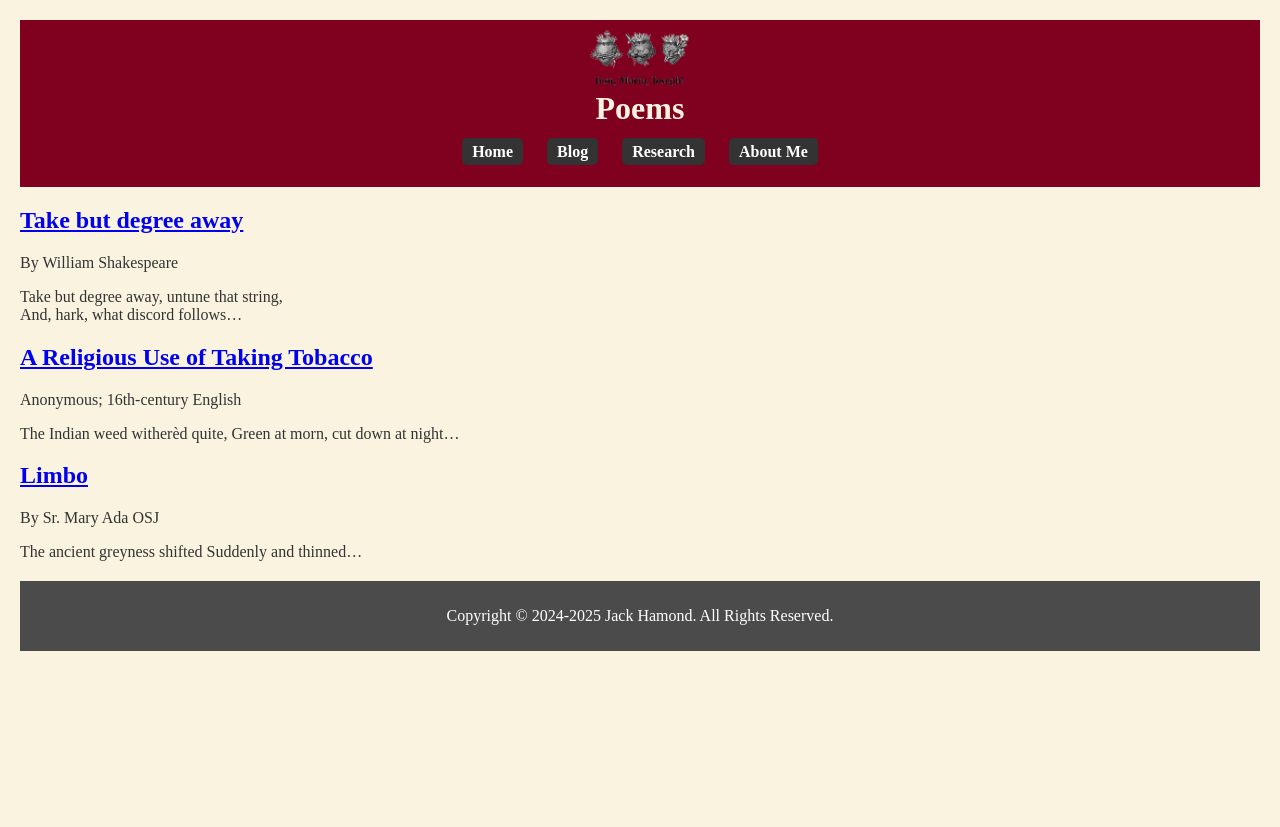
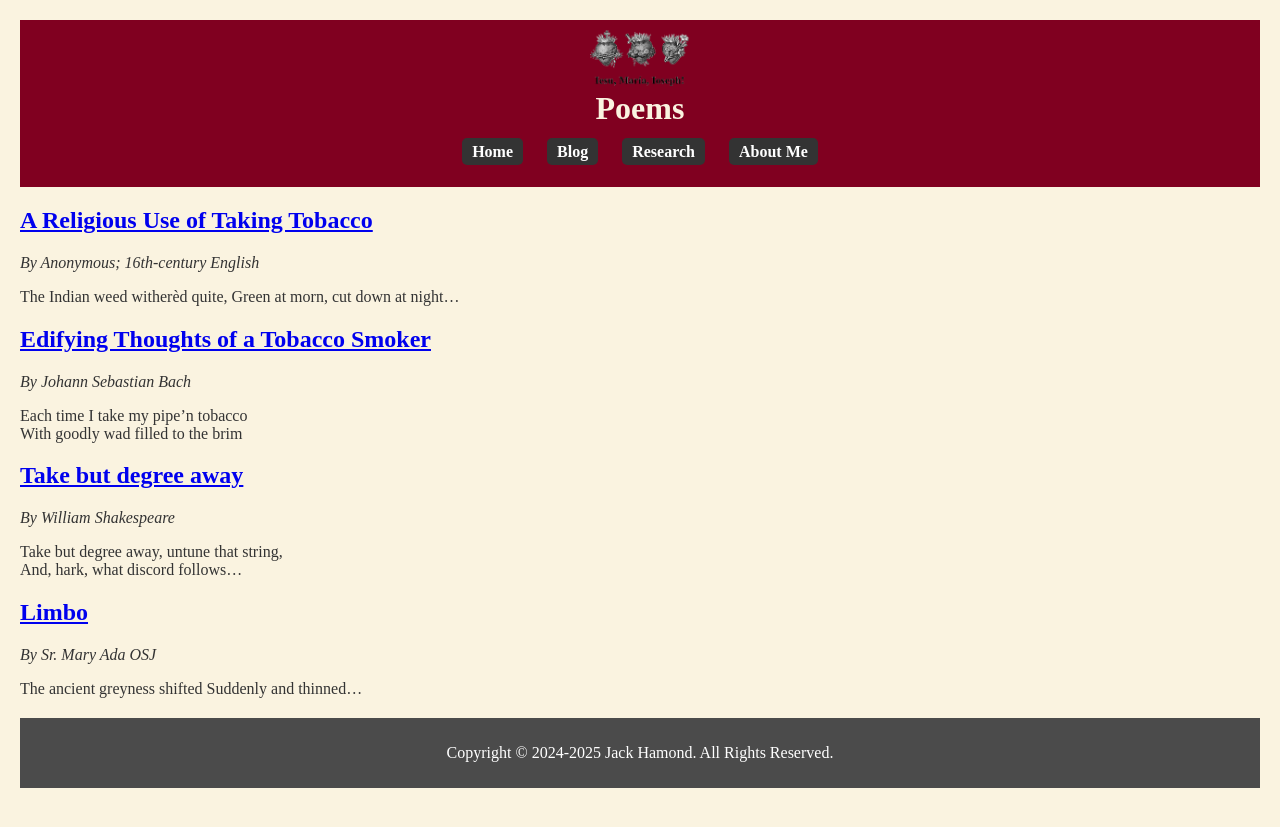
Before and after one commit to jackhamond/jackhamond.github.io, a Jekyll site: the page built from research/creatio/poetry/index.md, in a window 1280 px wide. Shown: the top 827 px of the page. Built offline with Jekyll 4.4.1, drawn with Linux system fonts in a browser that asks for light colours; our own code applies the rules of GitHub Pages for plain Markdown files.

Commit message:
Update index.md

```diff
--- a/research/creatio/poetry/index.md
+++ b/research/creatio/poetry/index.md
@@ -2,23 +2,31 @@
 title: "Poems"
 ---
 
+## [A Religious Use of Taking Tobacco](/research/creatio/poetry/a-religous-use-of-taking-tobacco/)
+
+*By Anonymous; 16th-century English*
+
+The Indian weed witherèd quite,
+Green at morn, cut down at night…
+
+## [Edifying Thoughts of a Tobacco Smoker](/research/creatio/poetry/edifying-thoughts-of-a-tobacco-smoker/)
+
+*By Johann Sebastian Bach*
+
+Each time I take my pipe'n tobacco
+With goodly wad filled to the brim
+
 ## [Take but degree away](/research/creatio/poetry/take-but-degree-away/)
 
-By William Shakespeare
+*By William Shakespeare*
 
 Take but degree away, untune that string,
 And, hark, what discord follows…
 
-## [A Religious Use of Taking Tobacco](/research/creatio/poetry/a-religous-use-of-taking-tobacco/)
-
-Anonymous; 16th-century English
-
-The Indian weed witherèd quite,
-Green at morn, cut down at night…
 
 ## [Limbo](/research/creatio/poetry/limbo)
 
-By Sr. Mary Ada OSJ
+*By Sr. Mary Ada OSJ*
 
 The ancient greyness shifted
 Suddenly and thinned…
```
